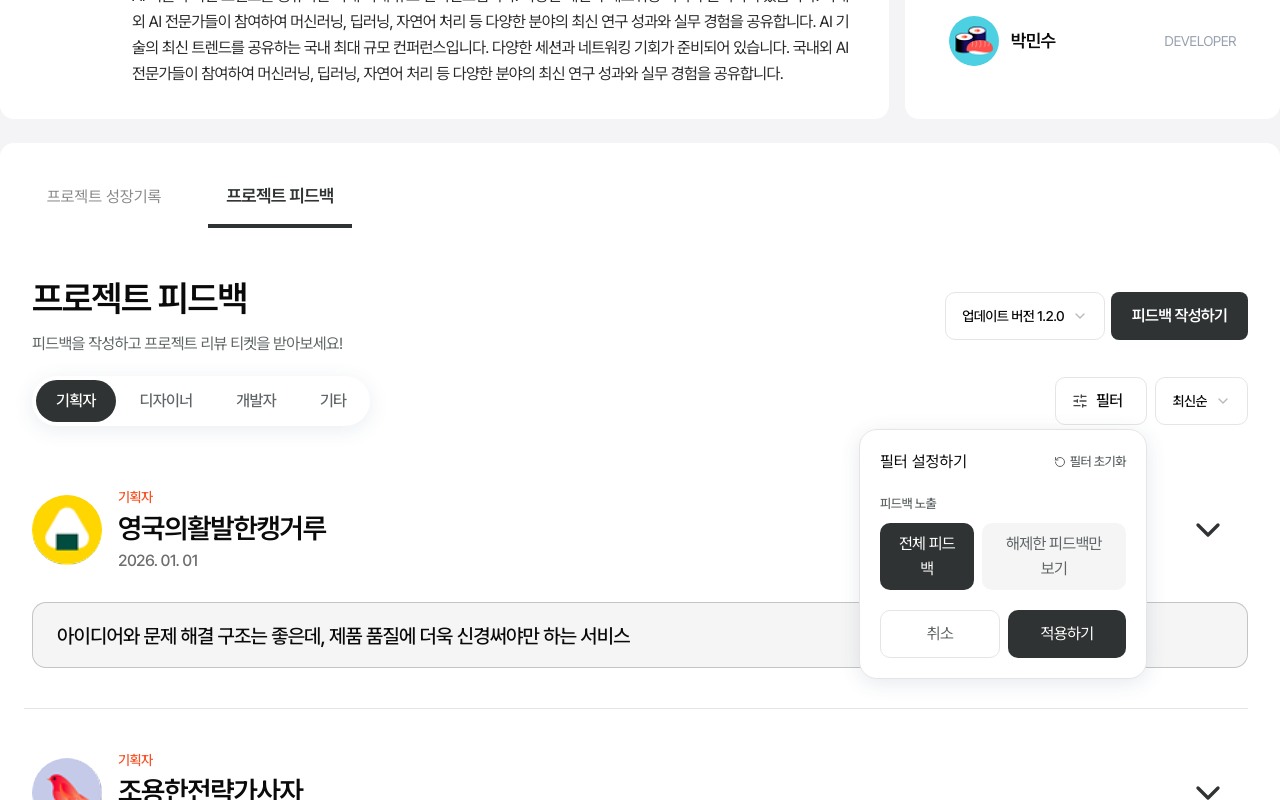
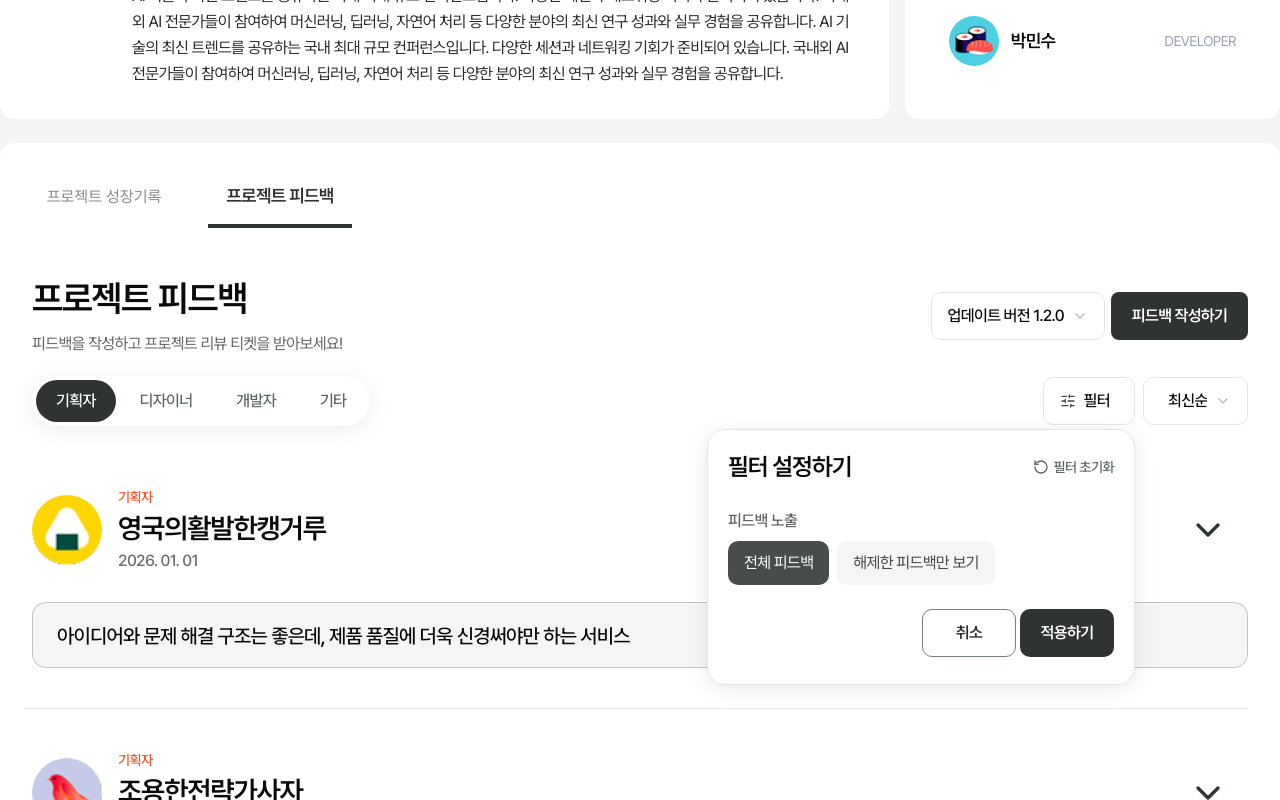
Before and after one commit to skkuding/proseed, a Next.js app in the folder apps/web/: page /projects/1/feedback in a window 1280 px wide. Both pictures are taken after a click on the button "필터". Shown: the part 958-1758 px from the top of the page. Built offline with nearby package versions, Linux system fonts and the light colour scheme.

Commit message:
chore(fe): modify design

```diff
--- a/apps/web/src/app/projects/[projectId]/_components/Feedbacks.tsx
+++ b/apps/web/src/app/projects/[projectId]/_components/Feedbacks.tsx
@@ -169,7 +169,7 @@ export function Feedbacks() {
         <div className="flex items-center">
           <div className="min-h-12">
             <Select value={selectedVersion} onValueChange={setSelectedVersion}>
-              <SelectTrigger className="px-4 text-body1_m_16 rounded-lg border-neutral-200">
+              <SelectTrigger className="px-4 rounded-lg border-neutral-200 text-body1_m_16! hover:cursor-pointer">
                 <SelectValue>
                   업데이트 버전{' '}
                   {versionList.find((v) => v.id.toString() === selectedVersion)?.version}
@@ -177,14 +177,18 @@ export function Feedbacks() {
               </SelectTrigger>
               <SelectContent>
                 {versionList.map((v) => (
-                  <SelectItem key={v.id} value={v.id.toString()}>
+                  <SelectItem
+                    key={v.id}
+                    value={v.id.toString()}
+                    className="text-body1_m_16! hover:cursor-pointer"
+                  >
                     버전 {v.version}
                   </SelectItem>
                 ))}
               </SelectContent>
             </Select>
           </div>
-          <Button className="ml-[6px] h-12 w-[137px] px-5 py-[13px] bg-CoolNeutral-20">
+          <Button className="ml-[6px] h-12 w-[137px] px-5 py-[13px] bg-CoolNeutral-20 hover:cursor-pointer">
             <p className="text-sub3_sb_16 text-white">피드백 작성하기</p>
           </Button>
         </div>
@@ -231,38 +235,38 @@ export function Feedbacks() {
             </PopoverTrigger>
             <PopoverContent
               align="end"
-              className="w-72 rounded-2xl border-neutral-200 p-5 flex flex-col gap-5 shadow-[0_4px_20px_0_rgba(53,78,116,0.12)]"
+              className="w-107 h-64 rounded-2xl border-neutral-200 p-5 flex flex-col gap-6 shadow-[0_4px_20px_0_rgba(53,78,116,0.12)]"
             >
               <div className="flex items-center justify-between">
-                <span className="text-sub2_sb_16">필터 설정하기</span>
+                <span className="text-title1_sb_24">필터 설정하기</span>
                 <button
                   onClick={() => setPendingFilter('all')}
                   className="flex items-center gap-1 text-caption1_m_13 text-CoolNeutral-40 hover:text-CoolNeutral-20 hover:cursor-pointer transition-colors"
                 >
-                  <RotateCcwIcon className="size-3" />
-                  필터 초기화
+                  <RotateCcwIcon className="size-4" />
+                  <p className="text-body2_m_14">필터 초기화</p>
                 </button>
               </div>
 
               <div className="flex flex-col gap-2">
-                <p className="text-caption1_m_13 text-CoolNeutral-40">피드백 노출</p>
+                <p className="text-body1_m_16 text-CoolNeutral-40">피드백 노출</p>
                 <div className="flex gap-2">
                   <button
                     onClick={() => setPendingFilter('all')}
-                    className={`px-4 py-2 rounded-lg text-body3_r_16 transition-colors hover:cursor-pointer ${
+                    className={`px-4 py-2 rounded-lg h-11 text-body3_r_16 transition-colors hover:cursor-pointer ${
                       pendingFilter === 'all'
-                        ? 'bg-CoolNeutral-20 text-white'
-                        : 'bg-neutral-100 text-CoolNeutral-40 hover:bg-neutral-200'
+                        ? 'bg-CoolNeutral-30 text-white'
+                        : 'bg-neutral-99 text-neutral-30 hover:bg-neutral-200'
                     }`}
                   >
                     전체 피드백
                   </button>
                   <button
                     onClick={() => setPendingFilter('closed')}
-                    className={`px-4 py-2 rounded-lg text-body3_r_16 transition-colors hover:cursor-pointer ${
+                    className={`px-4 py-2 rounded-lg h-11 text-body3_r_16 transition-colors hover:cursor-pointer ${
                       pendingFilter === 'closed'
-                        ? 'bg-CoolNeutral-20 text-white'
-                        : 'bg-neutral-100 text-CoolNeutral-40 hover:bg-neutral-200'
+                        ? 'bg-CoolNeutral-30 text-white'
+                        : 'bg-neutral-99 text-neutral-30 hover:bg-neutral-200'
                     }`}
                   >
                     해제한 피드백만 보기
@@ -270,12 +274,12 @@ export function Feedbacks() {
                 </div>
               </div>
 
-              <div className="flex gap-2">
+              <div className="flex gap-1 justify-end">
                 <button
                   onClick={() => setIsFilterOpen(false)}
-                  className="flex-1 py-2.5 rounded-lg border border-neutral-200 text-body3_r_16 text-CoolNeutral-40 hover:bg-neutral-50 hover:cursor-pointer transition-colors"
+                  className="py-2.5 rounded-lg h-12 w-23.5 border-[1.4px] border-CoolNeutral-50 text-body3_r_16 text-CoolNeutral-40 hover:bg-neutral-99 hover:cursor-pointer transition-colors"
                 >
-                  취소
+                  <p className="text-sub3_sb_16 text-CoolNeutral-20">취소</p>
                 </button>
                 <button
                   onClick={() => {
@@ -284,20 +288,24 @@ export function Feedbacks() {
                     setOpenFeedbackId('')
                     setIsFilterOpen(false)
                   }}
-                  className="flex-1 py-2.5 rounded-lg bg-CoolNeutral-20 text-body3_r_16 text-white hover:bg-CoolNeutral-30 hover:cursor-pointer transition-colors"
+                  className="py-2.5 rounded-lg h-12 w-23.5 bg-CoolNeutral-20 text-body3_r_16 text-white hover:bg-CoolNeutral-30 hover:cursor-pointer transition-colors"
                 >
-                  적용하기
+                  <p className="text-sub3_sb_16 ">적용하기</p>
                 </button>
               </div>
             </PopoverContent>
           </Popover>
           <Select value={sortOrder} onValueChange={setSortOrder}>
-            <SelectTrigger className="w-fit h-12 px-4 rounded-lg border-neutral-200 text-body1_m_16 gap-2">
+            <SelectTrigger className="w-[105px] h-12 pr-4 pl-6 rounded-lg border-neutral-200 text-body1_m_16! gap-2 hover:cursor-pointer">
               <SelectValue />
             </SelectTrigger>
             <SelectContent>
-              <SelectItem value="latest">최신순</SelectItem>
-              <SelectItem value="oldest">오래된순</SelectItem>
+              <SelectItem value="latest" className="text-body1_m_16! hover:cursor-pointer">
+                최신순
+              </SelectItem>
+              <SelectItem value="oldest" className="text-body1_m_16! hover:cursor-pointer">
+                오래된순
+              </SelectItem>
             </SelectContent>
           </Select>
         </div>
```
